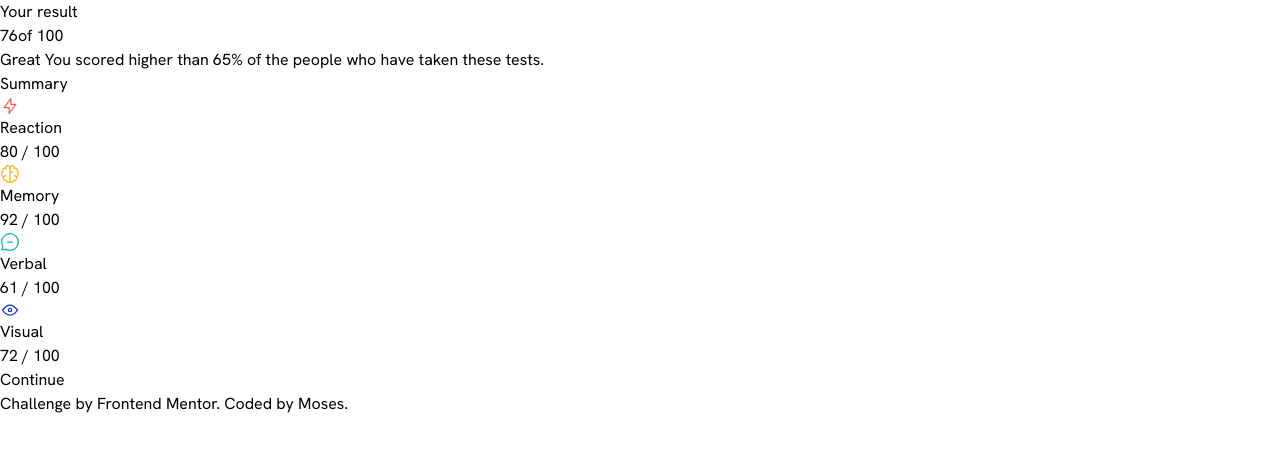
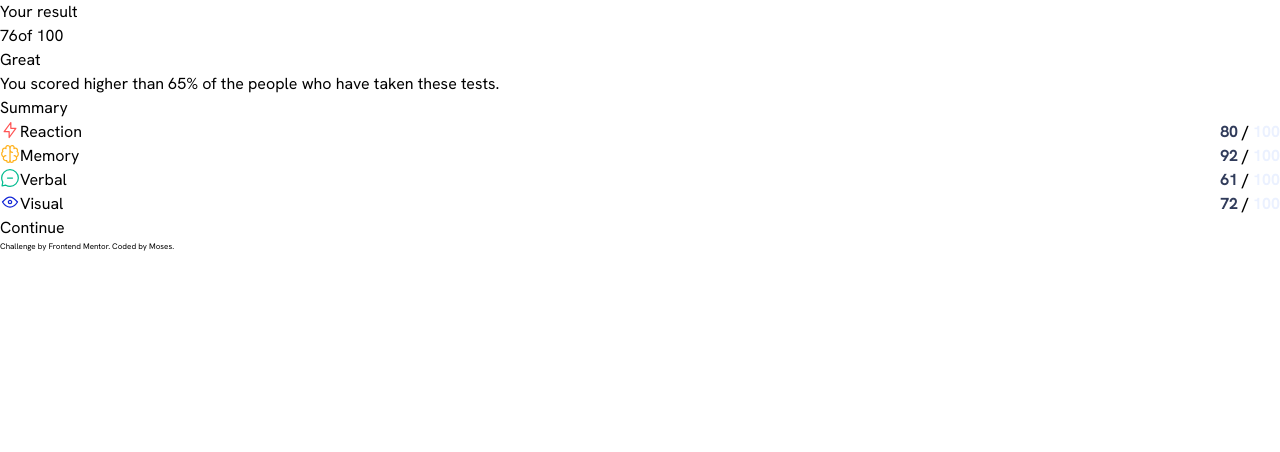
Before and after one commit to mbtenkorang/results-summary-component, a Vue app: page / in a window 1280 px wide. Shown: the top 452 px of the page. Built offline with nearby package versions, Linux system fonts and the light colour scheme.

Commit message:
Vue components with fetch to import data

```diff
--- a/index.html
+++ b/index.html
@@ -13,9 +13,9 @@
 
 <body>
   <div id="app"></div>
-  <footer class="attribution">
+  <footer class="text-[8px]">
     Challenge by <a href="https://www.frontendmentor.io?ref=challenge" target="_blank">Frontend Mentor</a>.
-    Coded by <a href="#">Moses</a>.
+    Coded by <a href="https://github.com/mbtenkorang">Moses</a>.
   </footer>
   <script type="module" src="/src/main.js"></script>
 </body>
--- a/package.json
+++ b/package.json
@@ -13,6 +13,9 @@
   },
   "devDependencies": {
     "@vitejs/plugin-vue": "^5.0.4",
+    "autoprefixer": "^10.4.17",
+    "postcss": "^8.4.35",
+    "tailwindcss": "^3.4.1",
     "vite": "^5.1.4"
   }
 }
--- a/src/App.vue
+++ b/src/App.vue
@@ -4,6 +4,7 @@ import HeadingComponent from "./components/HeadingComponent.vue"
 import ButtonComponent from './components/ButtonComponent.vue';
 import ListItemComponent from './components/ListItemComponent.vue';
 
+const _isloading = ref(true)
 const _data = ref([])
 const _averagescore = ref(0)
 const _linkdata = reactive({
@@ -16,6 +17,7 @@ const fetchData = async () => {
         const response = await fetch("./assets/data.json");
         const jsonData = await response.json();
         _data.value = jsonData;
+        _isloading.value = false;
     } catch (error) {
         console.error('Error fetching data:', error);
     }
@@ -31,12 +33,17 @@ watch(_data, (newValue, _data) => {
 </script>
 
 <template>
+    <div role="banner">
         <HeadingComponent :average_score="_averagescore" />
+    </div>
+    <main>
         <h1>Summary</h1>
         <div>
-        <ul>
+            <h3 v-if="_isloading">Loading ... </h3>
+            <ul v-else>
                 <ListItemComponent :summary_details="_data" />
             </ul>
         </div>
         <ButtonComponent :link_label="_linkdata._linktext" :link_url="_linkdata._linkurl" />
+    </main>
 </template>
--- a/src/components/HeadingComponent.vue
+++ b/src/components/HeadingComponent.vue
@@ -2,7 +2,7 @@
 const props = defineProps({
     average_score: {
         type: Number,
-        required: true
+        default: 0
     }
 })
 </script>
@@ -16,9 +16,8 @@ const props = defineProps({
             <span>of 100</span>
         </div>
         </p>
-
+        <p>Great</p>
         <p>
-            <span>Great</span>
             You scored higher than 65% of the people who have taken these tests.
         </p>
     </div>
--- a/src/components/ListItemComponent.vue
+++ b/src/components/ListItemComponent.vue
@@ -5,18 +5,18 @@ const props = defineProps({
 </script>
 
 <template>
-    <li v-for="item in summary_details" :key="item.id">
-        <div>
-            <div>
+    <li v-for="item in summary_details" :key="item.category">
+        <div class="flex justify-between">
+            <div class="flex ">
                 <span>
                     <img :src="item.icon" alt="" aria-hidden="true">
                 </span>
-                <h2>{{ item.category }}</h2>
+                <h3>{{ item.category }}</h3>
             </div>
-            <p>
-                <span>{{ item.score }}</span> / <span>100</span>
+            <p class="font-bold">
+                <span class="text-neutral-gray-blue">{{ item.score }}</span> / <span
+                    class="text-neutral-pale-blue">100</span>
             </p>
         </div>
-
     </li>
 </template>
--- a/src/components/SummaryDetails.vue
+++ /dev/null
@@ -1,12 +0,0 @@
-<script setup>
-
-
-
-
-</script>
-
-<template>
-    <div>
-        <h2>Hello World</h2>
-    </div>
-</template>
```
Also changed, not shown: 1 other file (tests, documents, lock files or other folders). Lines whose indentation alone changed are shown as unchanged.
